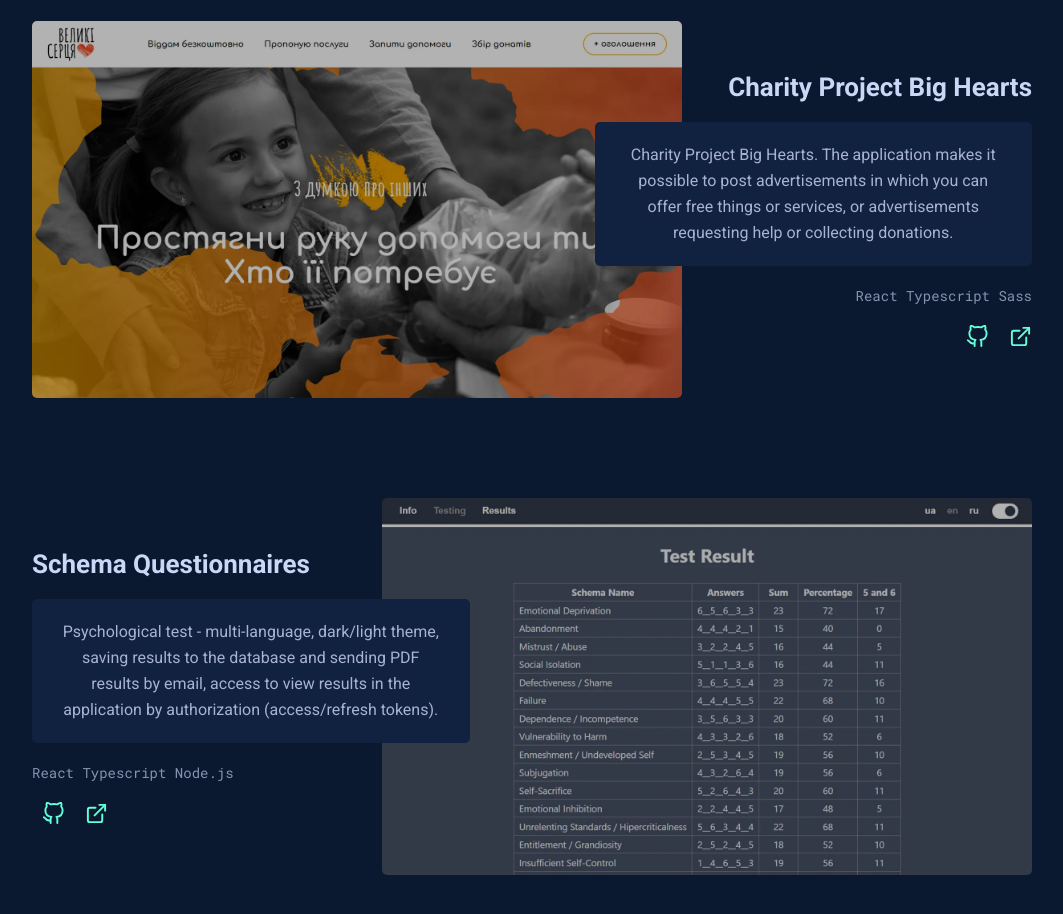
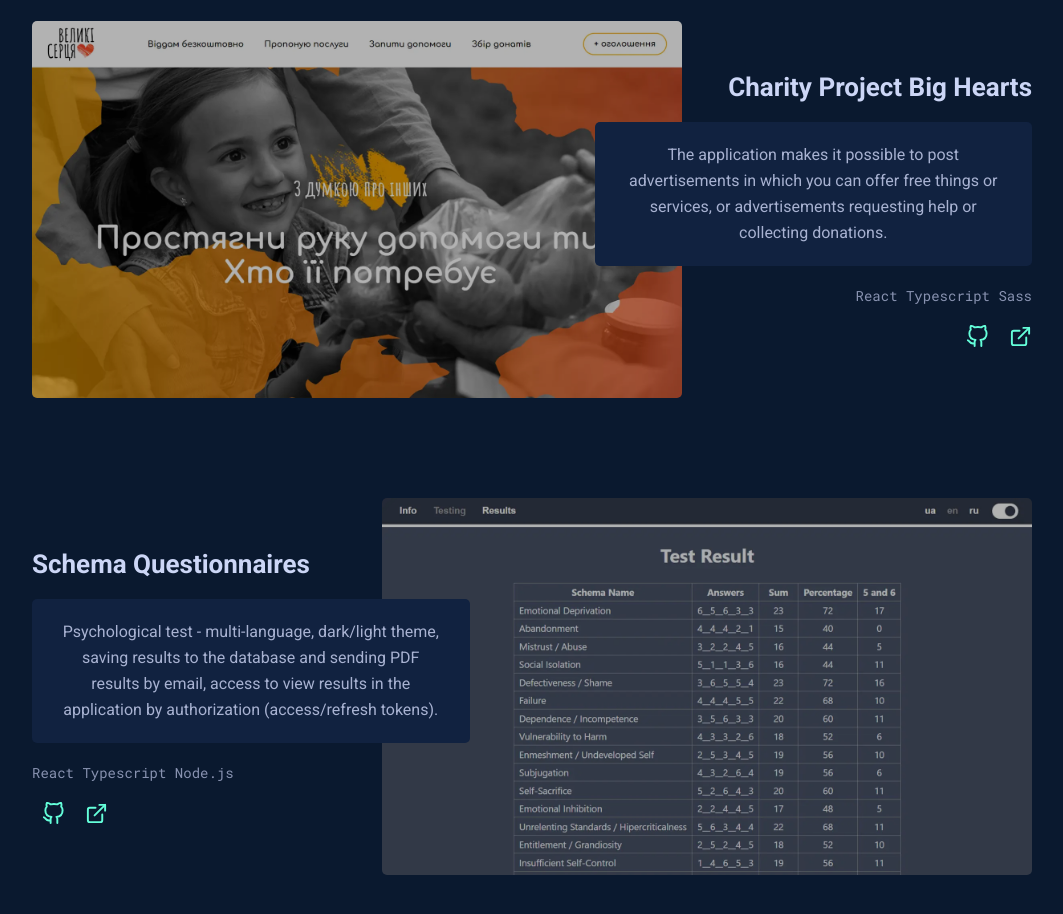
Before and after one commit to vlkzmn/volodymyr_kuzmin, a React (Create React App) app: page / in a window 1280 px wide. Shown: the part 2220-3134 px from the top of the page, without its empty margins (108-1171 px from the left). Built offline with nearby package versions, Linux system fonts and the light colour scheme.

Commit message:
cv link updated

```diff
--- a/src/api/projects.json
+++ b/src/api/projects.json
@@ -2,7 +2,7 @@
   {
     "id": 14,
     "title": "Charity Project Big Hearts",
-    "description": "Charity Project Big Hearts. The application makes it possible to post advertisements in which you can offer free things or services, or advertisements requesting help or collecting donations.",
+    "description": "The application makes it possible to post advertisements in which you can offer free things or services, or advertisements requesting help or collecting donations.",
     "image": "img/projects/big-hearts.webp",
     "gitHubUrl": "https://github.com/vlkzmn/big_hearts",
     "url": "https://velyki-sertsia.pp.ua/",
--- a/src/components/Header/Header.tsx
+++ b/src/components/Header/Header.tsx
@@ -30,7 +30,7 @@ export const Header: React.FC = () => {
             </ul>
 
             <a
-              href="https://drive.google.com/file/d/1pVFIeyfvasM0d9KER1sxvY8yfM-3rf6C/view?usp=sharing"
+              href="https://drive.google.com/file/d/1PI2sUVFyeeZ5djbOe_exwVgl4IhlpaNW/view?usp=sharing"
               className="header__button"
               target="_blank"
               rel="noopener noreferrer"
```
